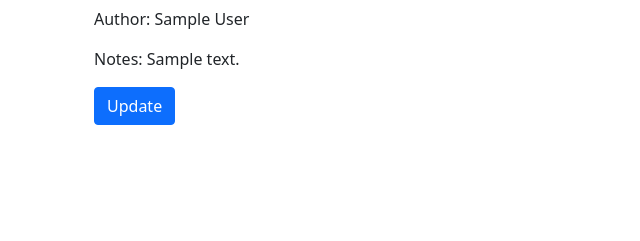
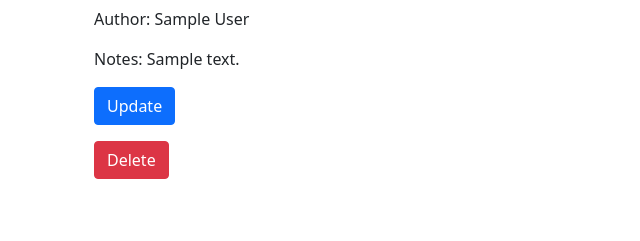
Before and after one commit to davemolk/bookshelf, a Django app: a page that uses templates/books/book_detail.html in a window 1280 px wide. Shown: the part 399-640 px from the top of the page, without its empty margins (0-640 px from the left). Run offline with Django 3.2, Linux system fonts and the light colour scheme; a user stored in the database is signed in; tables that the repository leaves empty hold one stand-in row (values such as "Sample post"); grey boxes marked "Sample" are stand-in pictures; parts of the project's set-up code (start-up, migrations or seed data) failed here and were passed over.

Commit message:
crud on books

```diff
--- a/books/urls.py
+++ b/books/urls.py
@@ -12,7 +12,7 @@ from .views import (
 urlpatterns = [
     path('', BookListView.as_view(), name='book_list'),
     path('add/', BookCreateView.as_view(), name='book_add'),
-    path('<slug:slug>/delete/', BookDeleteView.as_view(), name='book_delete'),
+    path('<slug:slug>/delete/', BookDeleteView.as_view(), name='book_confirm_delete'),
     path('<slug:slug>/update/', BookUpdateView.as_view(), name='book_update'),
     path('<slug:slug>/', BookDetailView.as_view(), name='book_detail'),
 ]
--- a/books/views.py
+++ b/books/views.py
@@ -1,4 +1,5 @@
 from django.contrib.auth.mixins import LoginRequiredMixin
+from django.urls import reverse_lazy
 from django.views.generic import (
     ListView,
     DetailView,
@@ -46,4 +47,4 @@ class BookUpdateView(LoginRequiredMixin, UpdateView):
 
 class BookDeleteView(LoginRequiredMixin, DeleteView):
     model = Book
-    success_url = '/'
+    success_url = reverse_lazy('book_list')
--- a/templates/books/book_detail.html
+++ b/templates/books/book_detail.html
@@ -24,6 +24,13 @@
             Update
         </a>
     </p>
+    <p>
+        <a class="btn btn-danger"
+        href="{% url 'book_confirm_delete' book.slug %}"
+        role="button">
+            Delete
+        </a>
+    </p>
 
 </div>
 
```
Also changed, not shown: templates/books/book_confirm_delete.html (+15 -0 lines).
